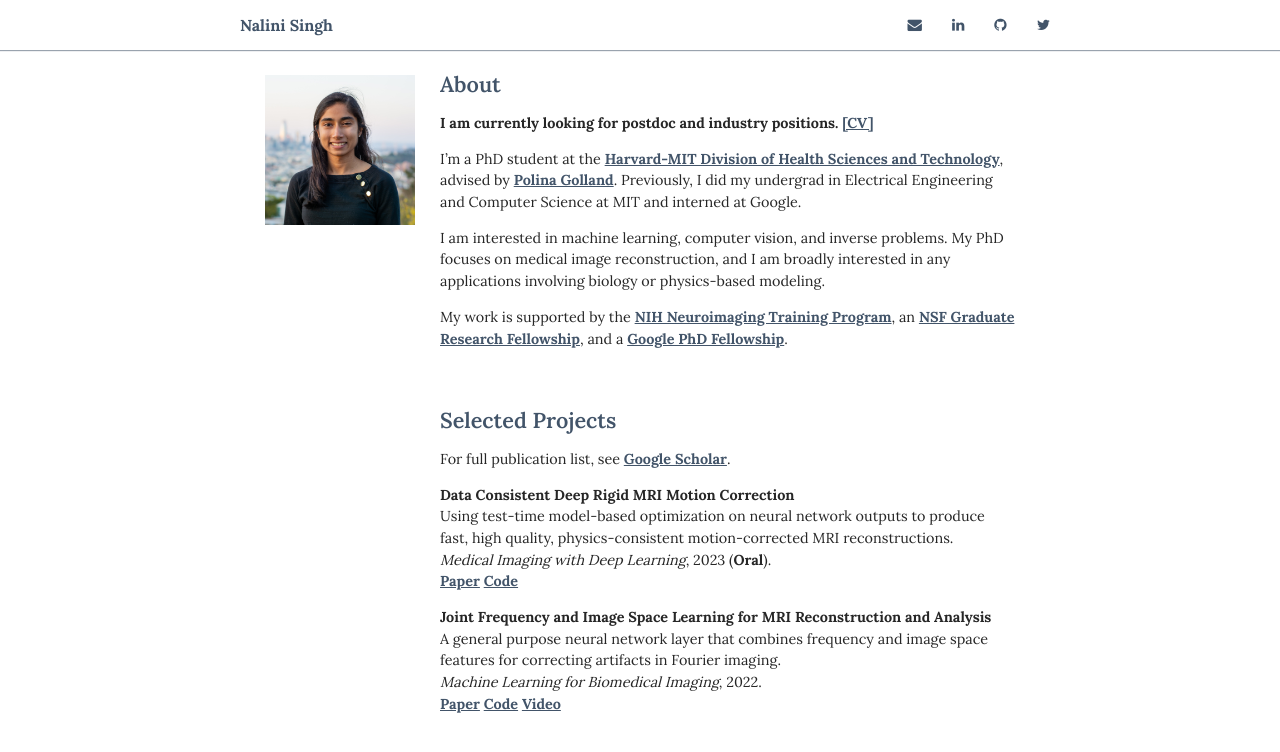
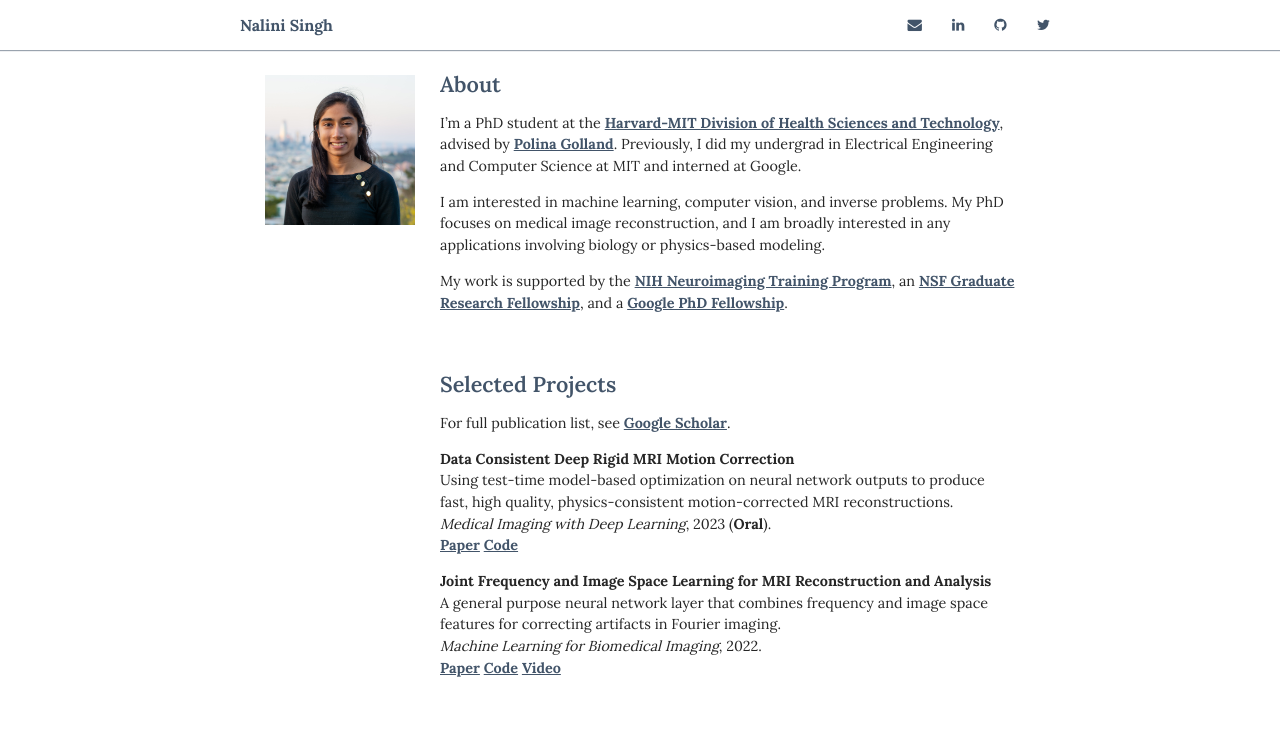
Before and after one commit to nalinimsingh/nalinimsingh.github.io, a Jekyll site: the page built from index.html, in a window 1280 px wide. Shown: the top 752 px of the page. Built offline with Jekyll 4.4.1, drawn with Linux system fonts in a browser that asks for light colours; nearby versions of some CDN libraries.

Commit message:
Remove tagline

```diff
--- a/_pages/index.md
+++ b/_pages/index.md
@@ -11,8 +11,6 @@
 <div class='main-info' markdown="1">
 
 ## About
-**I am currently looking for postdoc and industry positions.** [[CV]](docs/Nalini_Singh_CV.pdf)
-
 I'm a PhD student at the [Harvard-MIT Division of Health Sciences and Technology](https://hst.mit.edu/academics/memp), advised by [Polina Golland](http://people.csail.mit.edu/polina/). Previously, I did my undergrad in Electrical Engineering and Computer Science at MIT and interned at Google.
 
 I am interested in machine learning, computer vision, and inverse problems. My PhD focuses on medical image reconstruction, and I am broadly interested in any applications involving biology or physics-based modeling.
```
